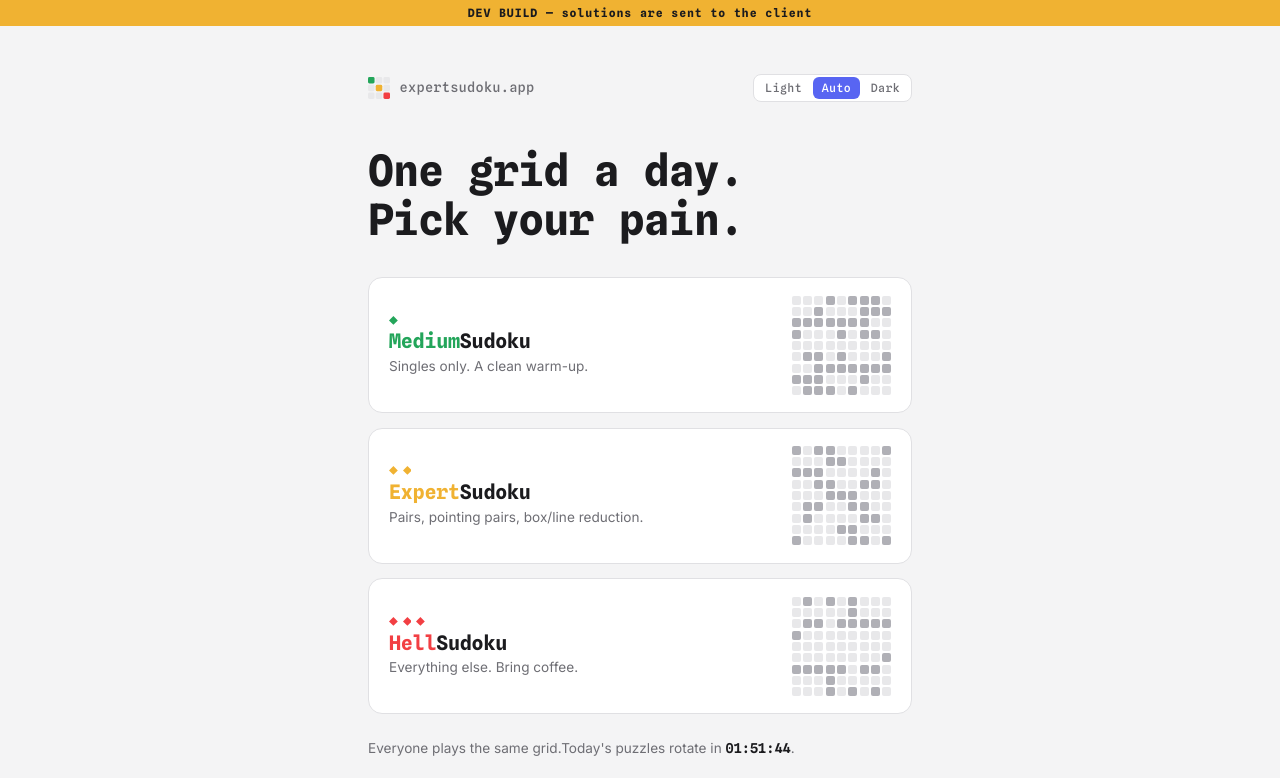
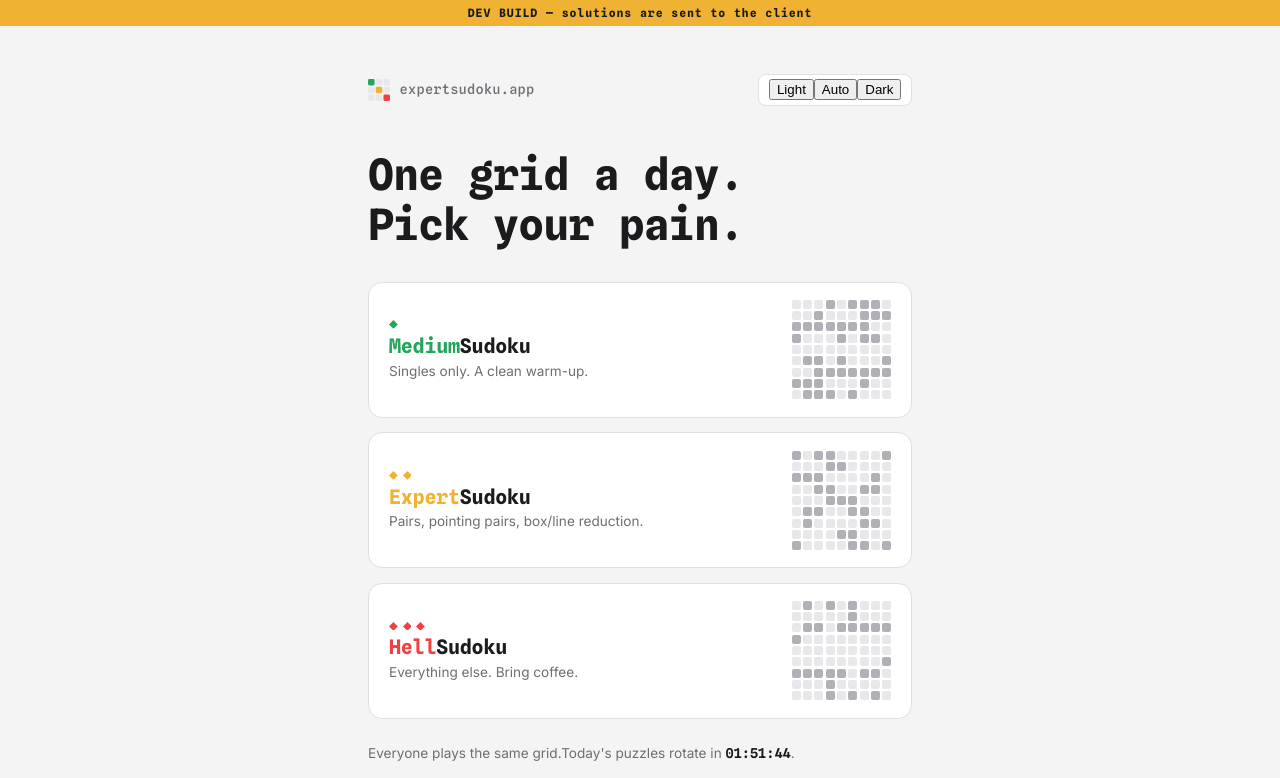
Before and after one commit to ExpertSudoku/ExpertSudoku, a React (Vite) app: page / in a window 1280 px wide. Shown: the top 778 px of the page. Built offline with nearby package versions, Linux system fonts and the light colour scheme; no server answers.

Commit message:
add space infront of puzzle number

```diff
--- a/src/components/status-bar/status-bar.css
+++ b/src/components/status-bar/status-bar.css
@@ -48,7 +48,7 @@
     fill: currentColor;
 }
 
-/* Absolute daily puzzle number, e.g. "No.12" - dimmed, after the wordmark. */
+/* Absolute daily puzzle number, e.g. "No. 12" - dimmed, after the wordmark. */
 .site-name .site-name-number {
     margin-left: 0.45em;
     font-weight: 500;
--- a/src/components/status-bar/status-bar.jsx
+++ b/src/components/status-bar/status-bar.jsx
@@ -3,7 +3,7 @@
 import './status-bar.css';
 import ExitButton from "../buttons/exit-button";
 import HelpButton from "../buttons/help-button";
-// The exact same segmented Light/Auto/Dark control as the landing masthead.
+// The exact same theme cycle button as the landing masthead.
 import ThemeSelect from "../site/theme-select.jsx";
 import Pips from "../site/pips.jsx";
 
@@ -25,7 +25,7 @@
             <span className="site-name-accent">{mark.accent}</span>
             <span className="site-name-rest">{mark.rest}</span>
             {puzzleNumber
-                ? <span className="site-name-number">No.{puzzleNumber}</span>
+                ? <span className="site-name-number">No.&nbsp;{puzzleNumber}</span>
                 : null}
         </span>
     );
--- a/src/lib/api.ts
+++ b/src/lib/api.ts
@@ -26,7 +26,7 @@
     day: string;
     difficulty: Difficulty;
     givens: string;
-    // Absolute daily puzzle number (No.N since the launch epoch).
+    // Absolute daily puzzle number (No. N since the launch epoch).
     number: number;
     // Development builds only - the worker never sends this in production.
     solution?: string;
--- a/src/site-theme.css
+++ b/src/site-theme.css
@@ -227,36 +227,27 @@
     margin: 0 0 1.5rem;
 }
 
-/* Light / Auto / Dark segmented selector (landing masthead). */
+/* Theme button (landing masthead): shows the current pref, each click cycles
+ * light -> dark -> auto. min-width so the masthead doesn't shift between
+ * labels. */
 .theme-select {
-    display: flex;
-    gap: 2px;
-    padding: 2px;
-    border: 1px solid var(--su-line);
-    border-radius: 8px;
-    background: var(--su-panel);
-}
-
-.theme-select button {
+    box-sizing: border-box;
+    min-width: 3.8rem;
     font-family: var(--su-mono);
     font-weight: 500;
     font-size: 0.72rem;
     letter-spacing: 0.04em;
-    padding: 0.25rem 0.55rem;
-    border: none;
-    border-radius: 6px;
-    background: transparent;
+    padding: 0.3rem 0.6rem;
+    border: 1px solid var(--su-line);
+    border-radius: 8px;
+    background: var(--su-panel);
     color: var(--su-dim);
     cursor: pointer;
 }
 
-.theme-select button:hover {
+.theme-select:hover {
     color: var(--su-ink);
-}
-
-.theme-select button[aria-pressed="true"] {
-    background: var(--su-blurple);
-    color: #ffffff;
+    border-color: var(--su-blurple);
 }
 
 @media (prefers-reduced-motion: reduce) {
--- a/vite.config.ts
+++ b/vite.config.ts
@@ -12,6 +12,7 @@
 		},
         allowedHosts: [
             'expertsudoku.app',
+			'sic-pale-antiques-canvas.trycloudflare.com'
         ]
 	},
 });
--- a/worker/streaks.ts
+++ b/worker/streaks.ts
@@ -166,10 +166,10 @@
     const { difficulty, day, length, channelId, completers } = params;
     const label = DIFFICULTY_LABEL[difficulty] ?? difficulty;
     const mentions = completers.map((c) => `<@${c.playerId}>`).join(', ');
-    // "No.N" is the absolute daily puzzle number (fixed epoch, +1 per UTC
+    // "No. N" is the absolute daily puzzle number (fixed epoch, +1 per UTC
     // day), NOT the streak length - both appear here deliberately.
     const content =
-        `🔥 **${label} streak: ${length} day${length === 1 ? '' : 's'}** — ${DIFFICULTY_NAME[difficulty] ?? difficulty} No.${puzzleNumber(day)}\n`
+        `🔥 **${label} streak: ${length} day${length === 1 ? '' : 's'}** — ${DIFFICULTY_NAME[difficulty] ?? difficulty} No. ${puzzleNumber(day)}\n`
         + `Solved today by ${mentions}`;
 
     const top5 = completers.slice(0, 5);
```
Also changed, not shown: worker/render/board-image.ts (+5 -5 lines).
